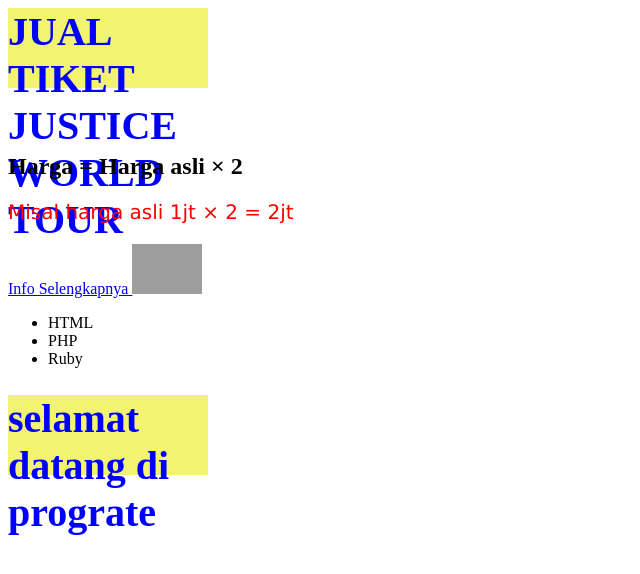
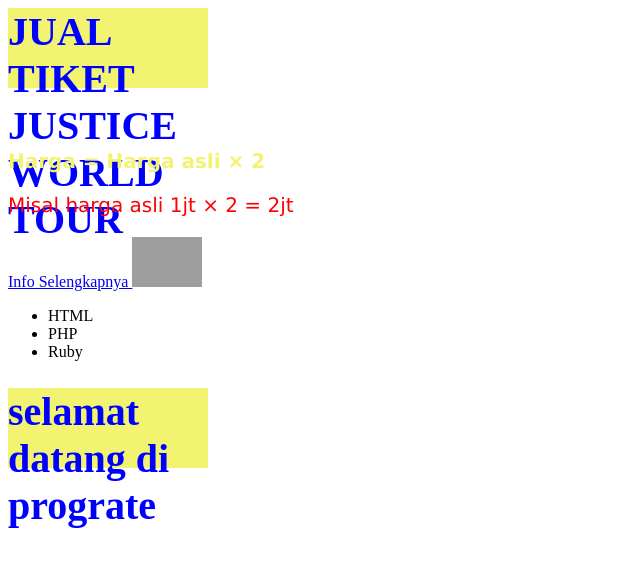
Before and after one commit to RifaIrsyad/PK2, a plain HTML site: page index.html in a window 1280 px wide. Shown: the whole page, without its empty margins (0-640 px from the left). Drawn offline with Linux system fonts and the light colour scheme; grey boxes are pictures that could not be loaded.

Commit message:
Update stylesheet.css

```diff
--- a/stylesheet.css
+++ b/stylesheet.css
@@ -10,6 +10,11 @@ img {
   height:50px;
   width:70px;
 }
+h2 {
+  color: #f3f372;
+  font-size:20px;
+  font-family:"lucida grande"
+}
 p {
   color: #ff0000;
   font-size:20px;
```
